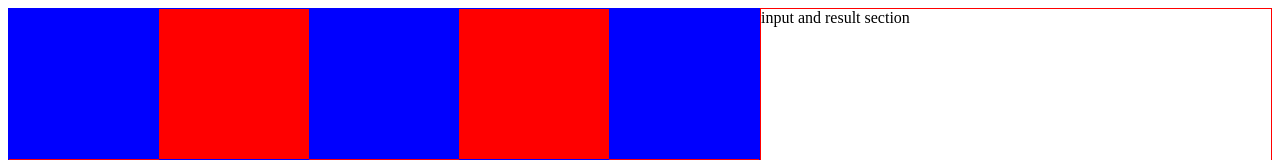
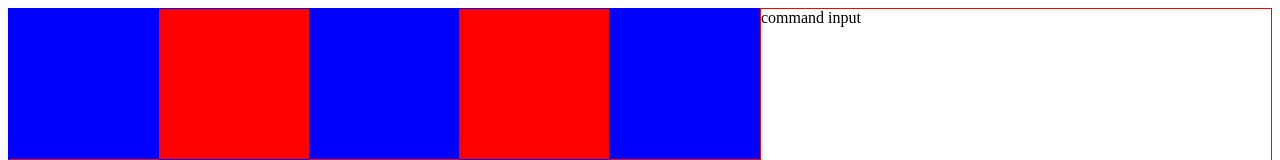
Before and after one commit to hafizali05/toy-robot, a React (Vite) app: page / in a window 1280 px wide. Shown: the top 160 px of the page. Built offline with nearby package versions, Linux system fonts and the light colour scheme.

Commit message:
app re-structure

```diff
--- a/src/App.tsx
+++ b/src/App/index.tsx
@@ -1,7 +1,8 @@
 import { useState } from 'react'
 import reactLogo from './assets/react.svg'
-import styles from './App.module.css';
-import { Board } from './components/Board';
+import styles from './style.module.css';
+import { Board } from '../components/Board';
+import { CommandInput } from '../components/CommandInput';
 
 function App() {
   const [count, setCount] = useState(0)
@@ -11,7 +12,9 @@ function App() {
       <section className={styles.left}>
         <Board />
       </section>
-      <section className={styles.right}>input and result section</section>
+      <section className={styles.right}>
+        <CommandInput />
+      </section>
     </main>
   )
 }
--- a/src/components/Board/index.tsx
+++ b/src/components/Board/index.tsx
@@ -1,4 +1,4 @@
-import styles from './index.module.css';
+import styles from './style.module.css';
 const styleClass = [styles.blue, styles.red];
 const getBackgroundColor = (index: number) => styleClass[index % 2];
 export const Board = () => {
--- /dev/null
+++ b/src/components/CommandInput/index.tsx
@@ -0,0 +1,3 @@
+export const CommandInput = () => {
+    return <div>command input</div>
+}
```
Also changed, not shown: src/App/style.module.css (renamed from src/App.module.css), src/components/Board/style.module.css (renamed from src/components/Board/index.module.css), src/components/CommandInput/style.module.css (added), 2 other files (tests, documents, lock files or other folders).
